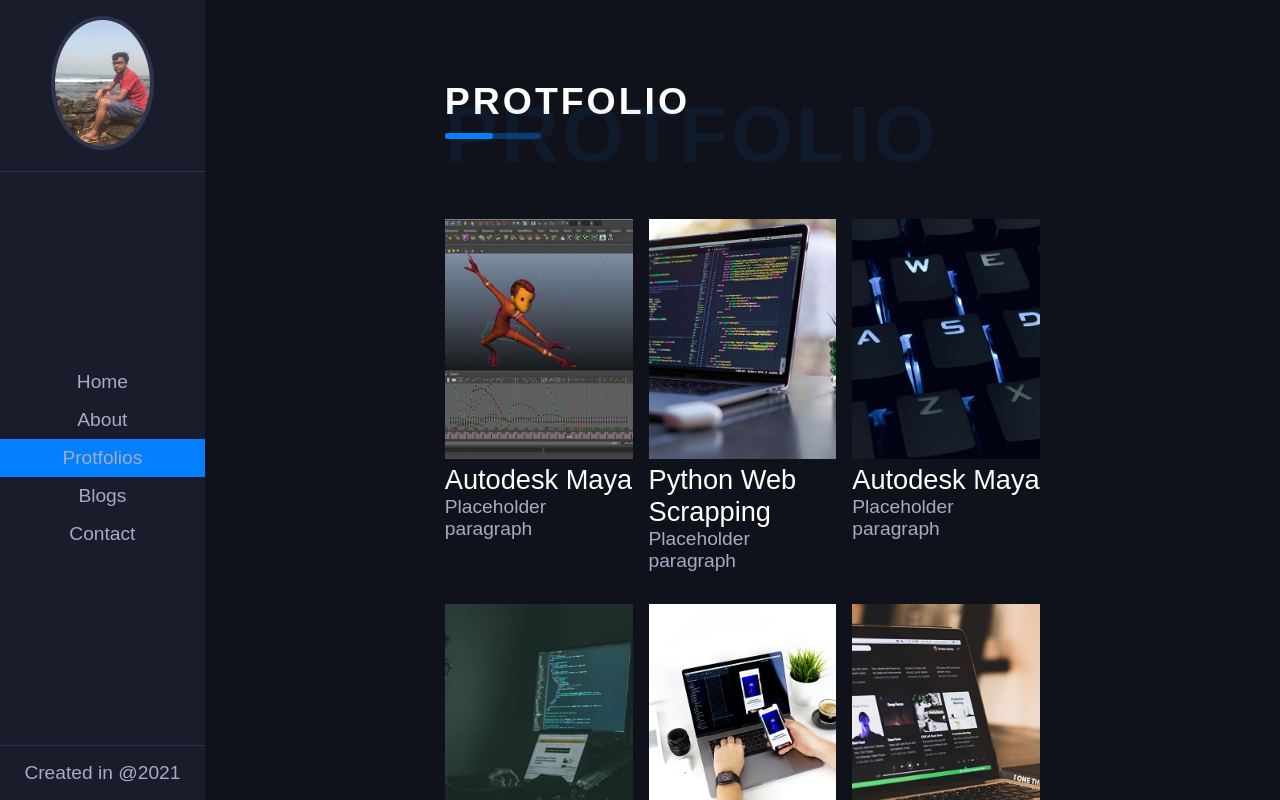
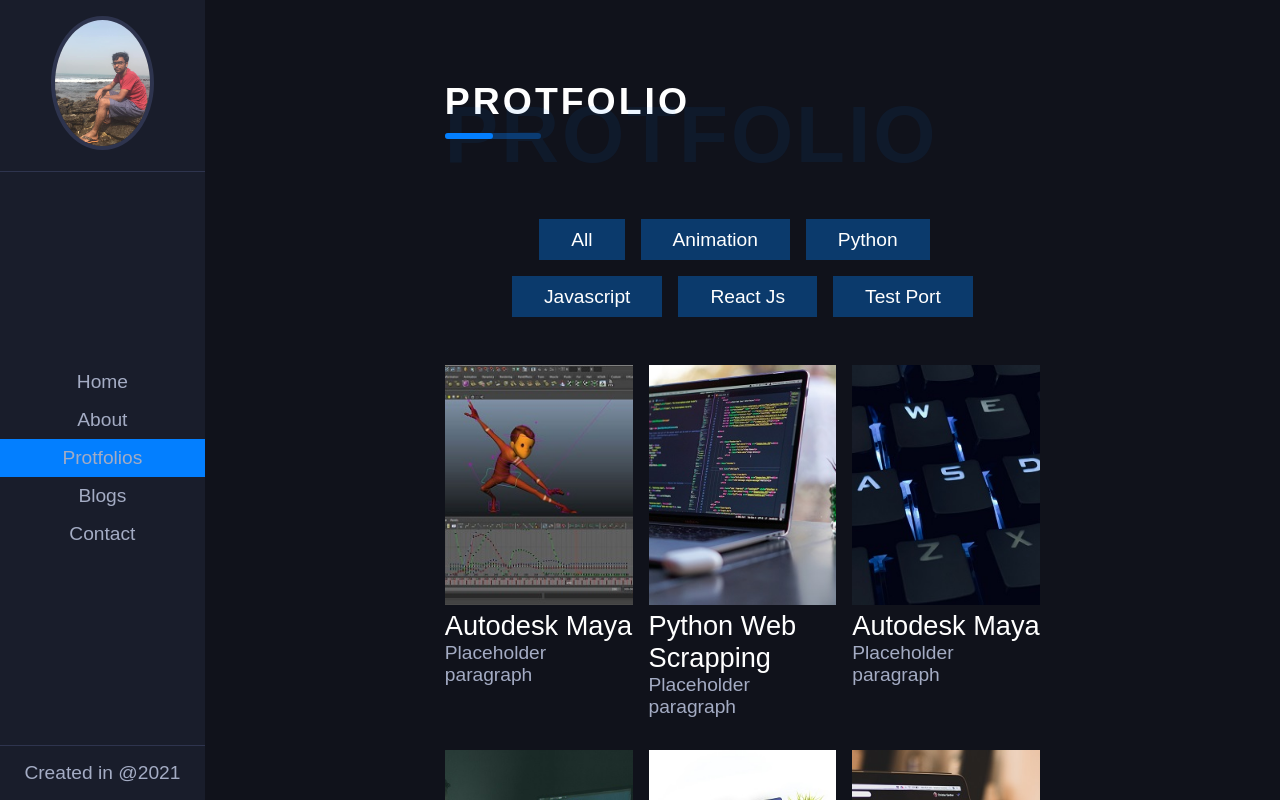
Before and after one commit to ibnul42/protfolio-website, a React (Create React App) app: page /protfolios in a window 1280 px wide. Shown: the top 800 px of the page. Built offline with nearby package versions, Linux system fonts and the light colour scheme.

Commit message:
protfolio page completed

```diff
--- a/src/Components/Categories.js
+++ b/src/Components/Categories.js
@@ -0,0 +1,16 @@
+import React from 'react';
+import { NavLink } from 'react-router-dom';
+
+const Categories = ({filter, categories}) => {
+    return (
+        <div className="catergory-buttons">
+            {
+                categories.map((cat,i) =>{
+                    return <button className="btn-protfolio" onClick={() => filter(cat)} key={i}>{cat}</button>
+                })
+            }
+        </div>
+    );
+};
+
+export default Categories;
--- a/src/Pages/ProtfolioPage.js
+++ b/src/Pages/ProtfolioPage.js
@@ -5,16 +5,30 @@
 import protfolios from '../Components/allProtfolios';
 import { useState } from 'react';
 
+const allCategories =['All', ...new Set(protfolios.map(item => item.category))];
+console.log(allCategories)
+
 const ProtfolioPage = () => {
-    const [categories, setCategories] = useState(null);
+    const [categories, setCategories] = useState(allCategories);
     const [menuItems, setMenuItems] = useState(protfolios);
+
+    const filter = (category) => {
+        if(category === 'All'){
+            setMenuItems(protfolios);
+            return;
+        }
+        const filterData = protfolios.filter((item) =>{
+            return item.category === category;
+        })
+        setMenuItems(filterData);
+    }
     return (
         <div className="ProtfolioPage">
             <div className="title">
                 <Title title={'Protfolio'} span={'Protfolio'} />
             </div>
             <div className="protfolios-data">
-                {/* <Categories /> */}
+                <Categories filter={filter} categories={categories}/>
                 <MenuItems menuItem={menuItems} />
             </div>
         </div>
--- a/src/styles/_about.scss
+++ b/src/styles/_about.scss
@@ -68,3 +68,38 @@
     row-gap: 3rem;
     margin: 4rem 0;
 }
+
+.btn-protfolio{
+    padding: .6rem 2rem;
+    background-color: #0381ff5b;
+    border: none;
+    outline: none;
+    cursor: pointer;
+    font-size: inherit;
+    font-family: inherit;
+    color: white;
+    margin-bottom: 1rem;
+    transition: all .3s ease-in-out;
+    &:not(:last-child){
+        margin-right: 1rem;
+    }
+    &:hover{
+        background-color: #037FFF;
+    }
+    &:active{
+        background-color: #037FFF;
+    }
+    &:focus{
+        background-color: #037FFF;
+    }
+
+
+}
+
+.catergory-buttons{
+    display: flex;
+    justify-content: center;
+    align-items: center;
+    margin: 2rem 1rem;
+    flex-wrap: wrap;
+}
```
